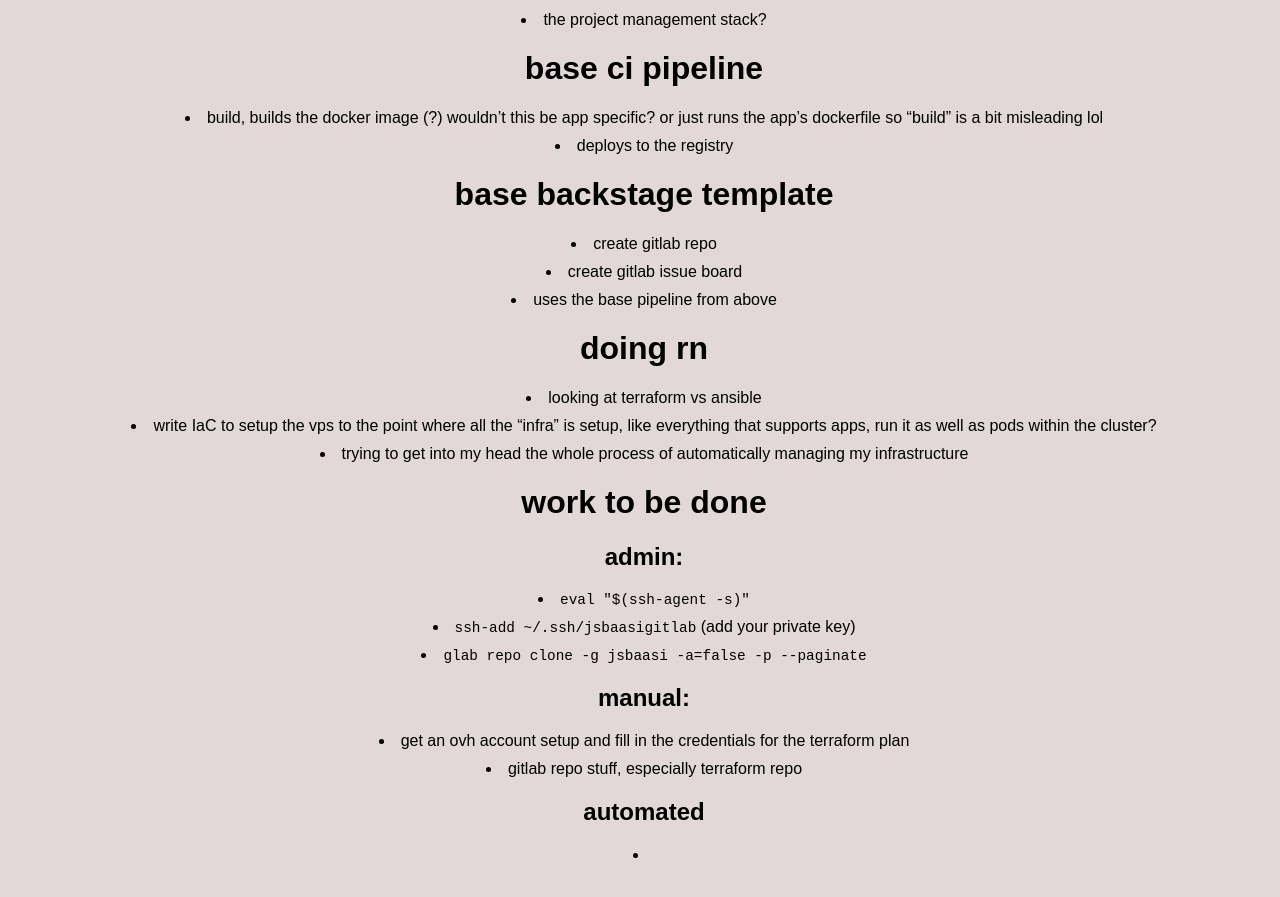
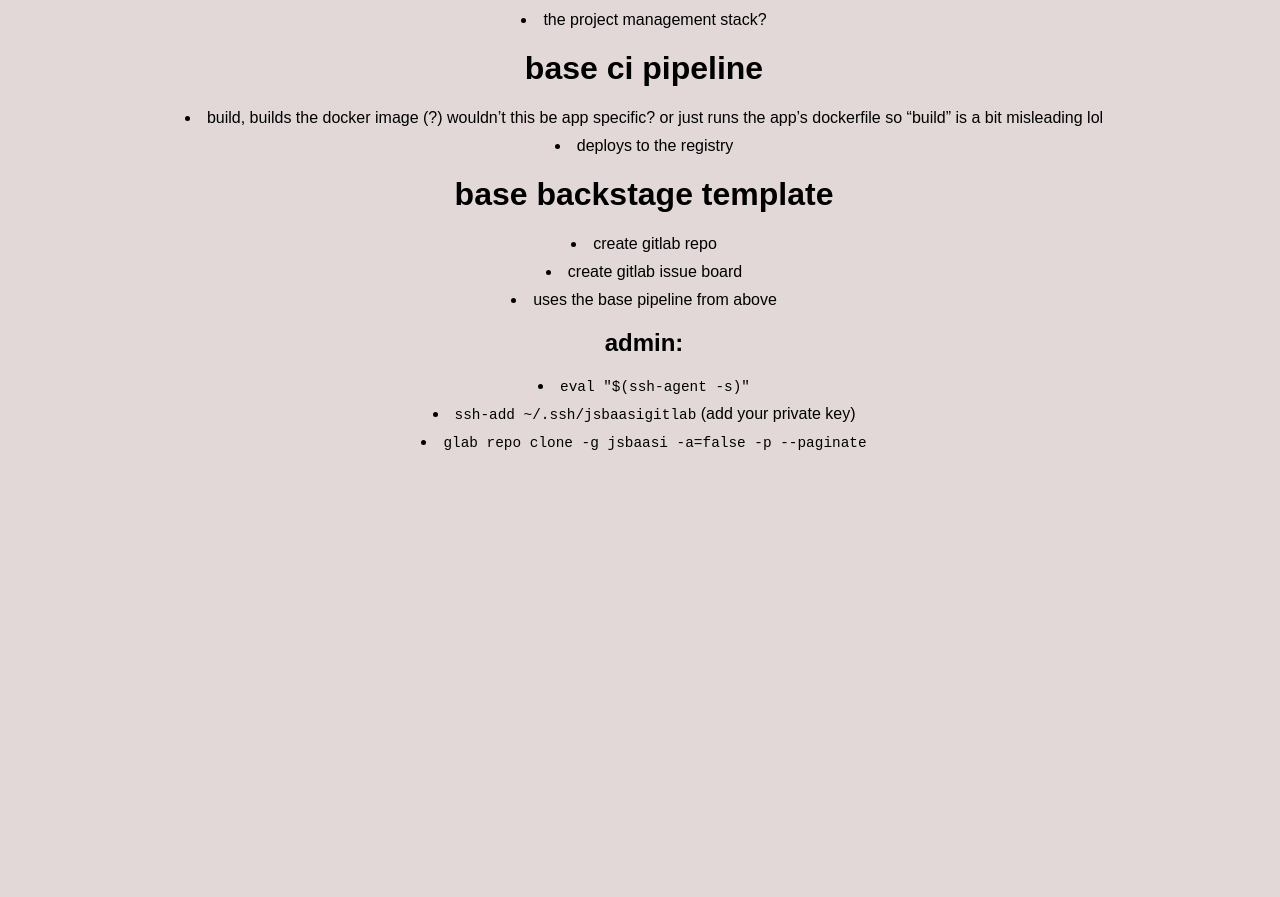
Before and after one commit to jsbaasi/jsbaasi.github.io, a Jekyll site: the page built from _posts/2026-04-17-gitops.md, in a window 1280 px wide and 900 px high, scrolled down 776 px. Shown: the top 897 px of the window. Built offline with Jekyll 4.4.1, drawn with Linux system fonts in a browser that asks for light colours; after the commit the page ends 1263 px from its top, so only the background shows below that.

Commit message:
vault backup: 2026-04-18 23:10:09

```diff
--- a/_posts/2026-04-17-gitops.md
+++ b/_posts/2026-04-17-gitops.md
@@ -28,17 +28,7 @@ permalink: /gitops/
 - create gitlab repo
 - create gitlab issue board
 - uses the base pipeline from above
-# doing rn
-- looking at terraform vs ansible
-- write IaC to setup the vps to the point where all the "infra" is setup, like everything that supports apps, run it as well as pods within the cluster?
-- trying to get into my head the whole process of automatically managing my infrastructure
-# work to be done
 ## admin:
 - `eval "$(ssh-agent -s)"`
 - `ssh-add ~/.ssh/jsbaasigitlab` (add your private key)
 - `glab repo clone -g jsbaasi -a=false -p --paginate`
-## manual:
-- get an ovh account setup and fill in the credentials for the terraform plan
-- gitlab repo stuff, especially terraform repo
-## automated
--
```
